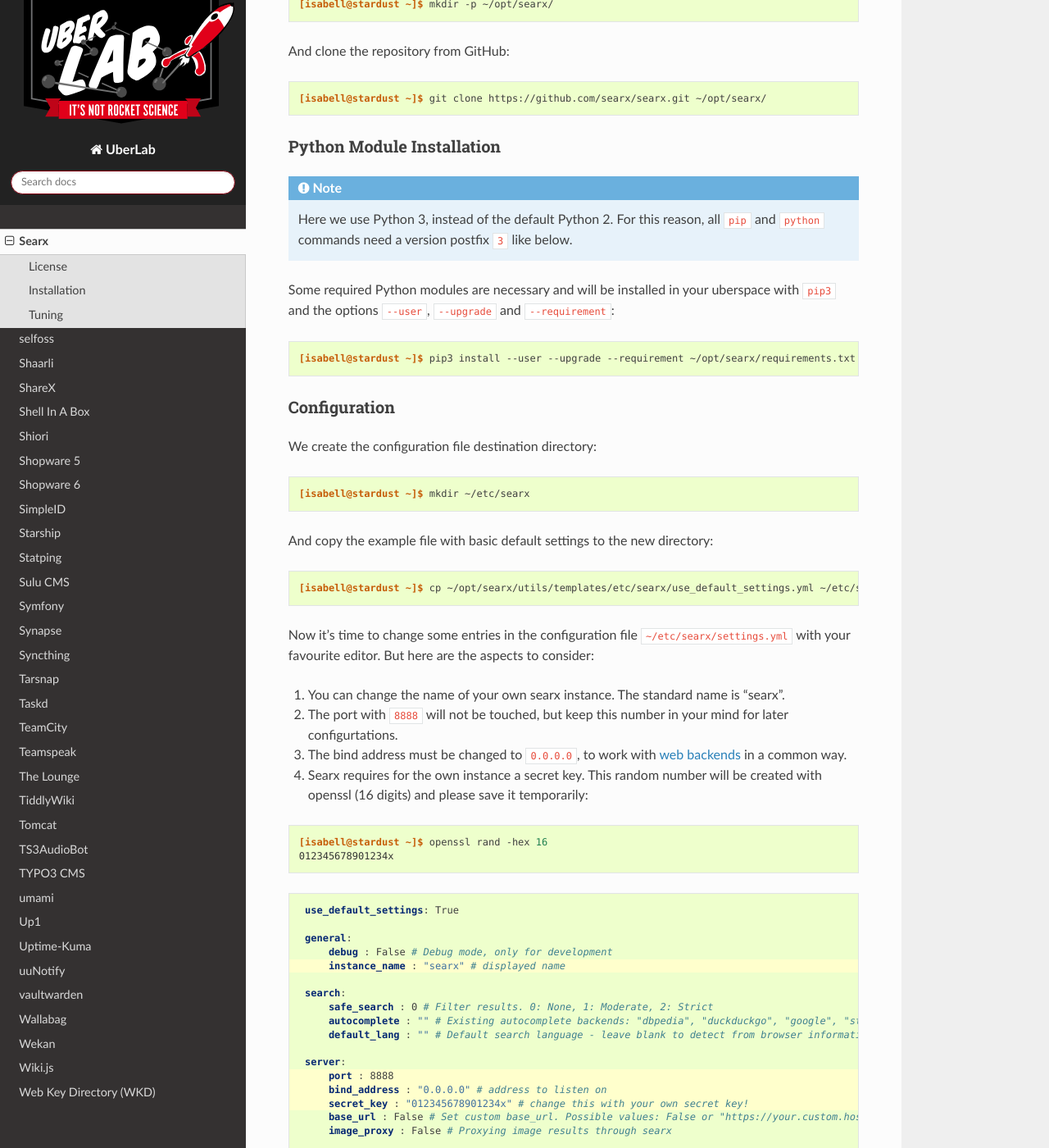
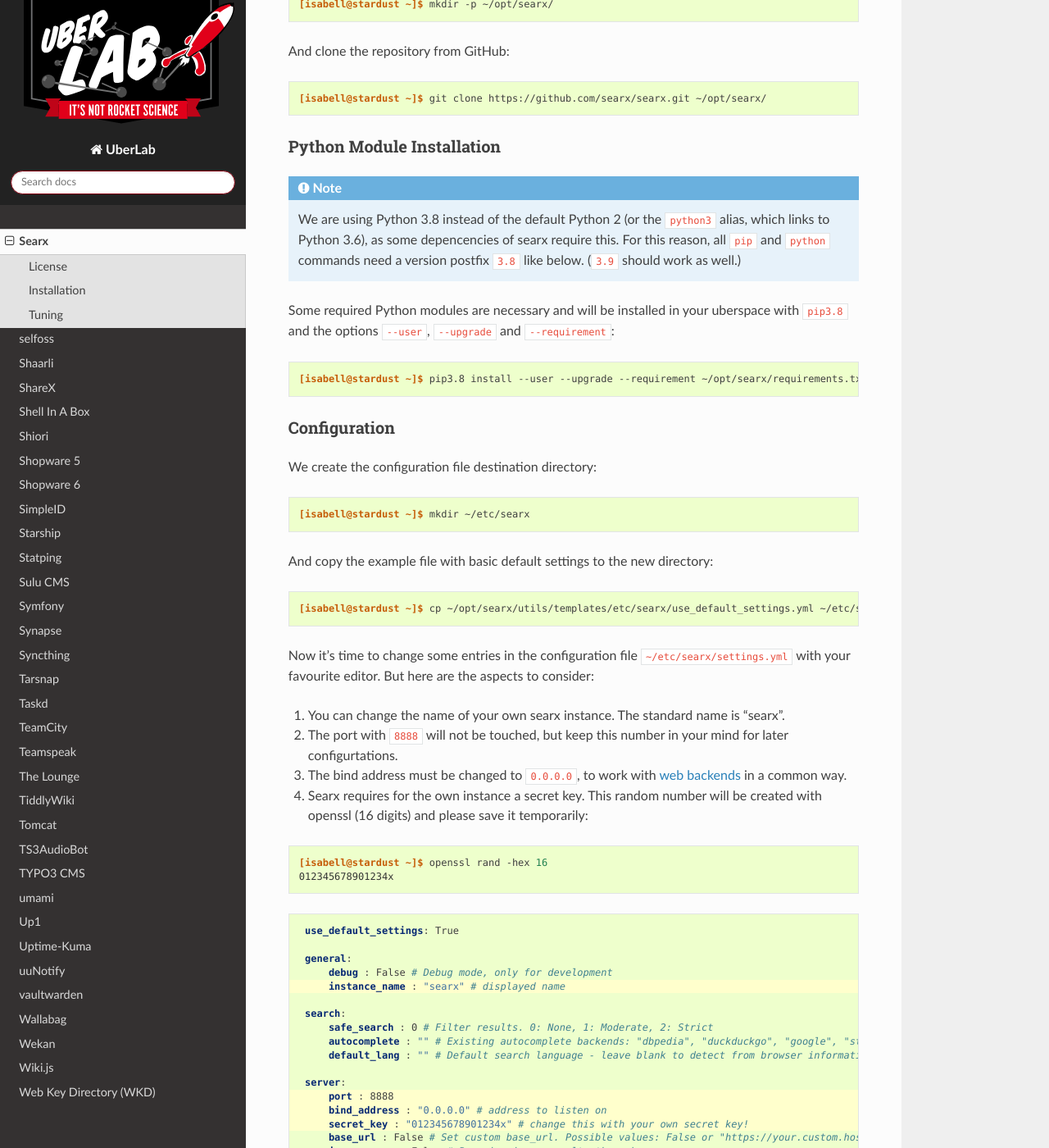
Before and after one commit to Uberspace/lab, a Sphinx documentation site: the page built from source/guide_searx.rst, in a window 1280 px wide and 1400 px high, scrolled down 1423 px. Shown: the whole window at 82% size. Built offline with Sphinx 7.4.7 and the Read the Docs theme 2.0.0, drawn with Linux system fonts in a browser that asks for light colours; some of the changed text lies outside the part shown.

Commit message:
Specify python version 3.8
At least one dependency of searx doesn't work with python version below 3.8 anymore, namely Flask, see here:
https://flask.palletsprojects.com/en/2.1.x/changes/
https://github.com/pallets/flask/pull/4335

```diff
--- a/source/guide_searx.rst
+++ b/source/guide_searx.rst
@@ -57,13 +57,13 @@
 Python Module Installation
 --------------------------
 
-.. note:: Here we use Python 3, instead of the default Python 2. For this reason, all ``pip`` and ``python`` commands need a version postfix ``3`` like below.
+.. note:: We are using Python 3.8 instead of the default Python 2 (or the ``python3`` alias, which links to Python 3.6), as some depencencies of searx require this. For this reason, all ``pip`` and ``python`` commands need a version postfix ``3.8`` like below. (``3.9`` should work as well.)
 
-Some required Python modules are necessary and will be installed in your uberspace with ``pip3`` and the options ``--user``, ``--upgrade`` and ``--requirement``:
+Some required Python modules are necessary and will be installed in your uberspace with ``pip3.8`` and the options ``--user``, ``--upgrade`` and ``--requirement``:
 
 .. code-block:: console
 
- [isabell@stardust ~]$ pip3 install --user --upgrade --requirement ~/opt/searx/requirements.txt
+ [isabell@stardust ~]$ pip3.8 install --user --upgrade --requirement ~/opt/searx/requirements.txt
 
 Configuration
 -------------
@@ -128,7 +128,7 @@
   environment=SEARX_SETTINGS_PATH="%(ENV_HOME)s/etc/searx/settings.yml"
   autostart=yes
   autorestart=yes
-  command=python3 %(ENV_HOME)s/opt/searx/searx/webapp.py
+  command=python3.8 %(ENV_HOME)s/opt/searx/searx/webapp.py
 
 .. include:: includes/supervisord.rst
 
```
